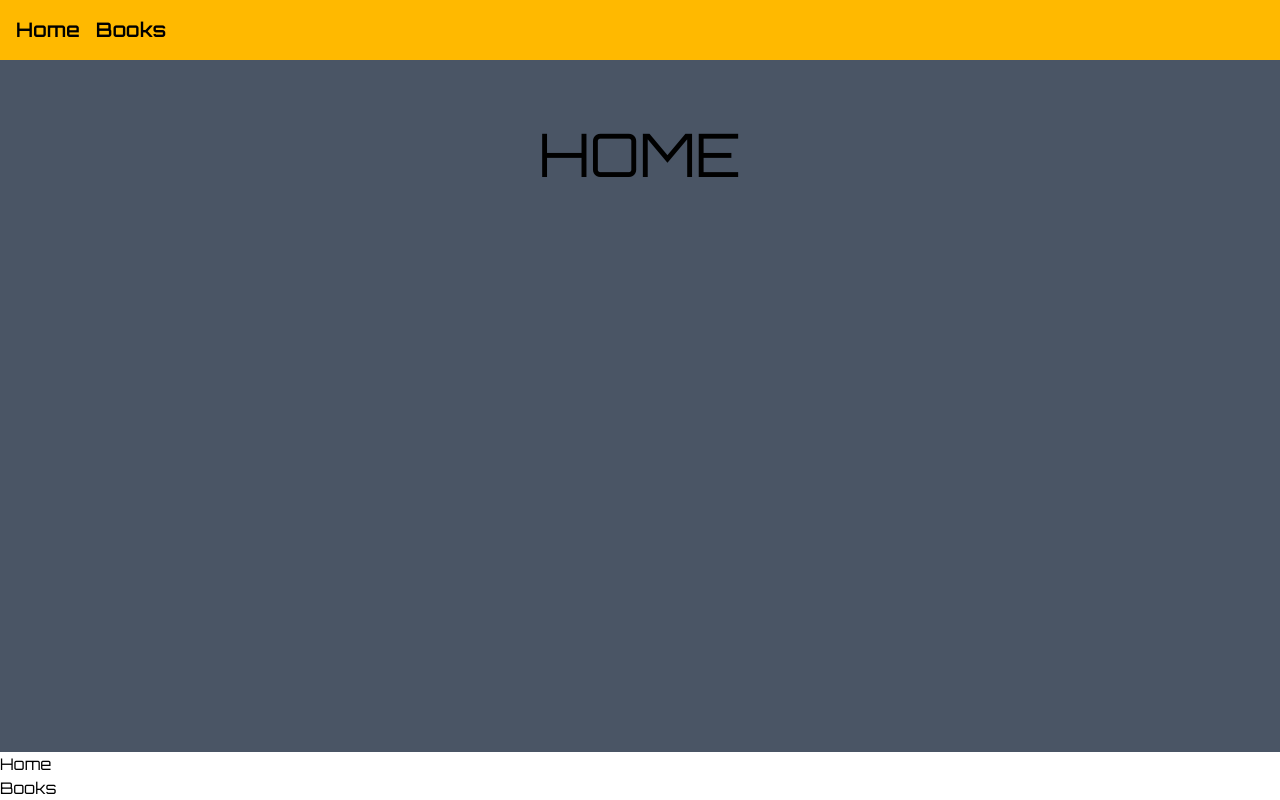
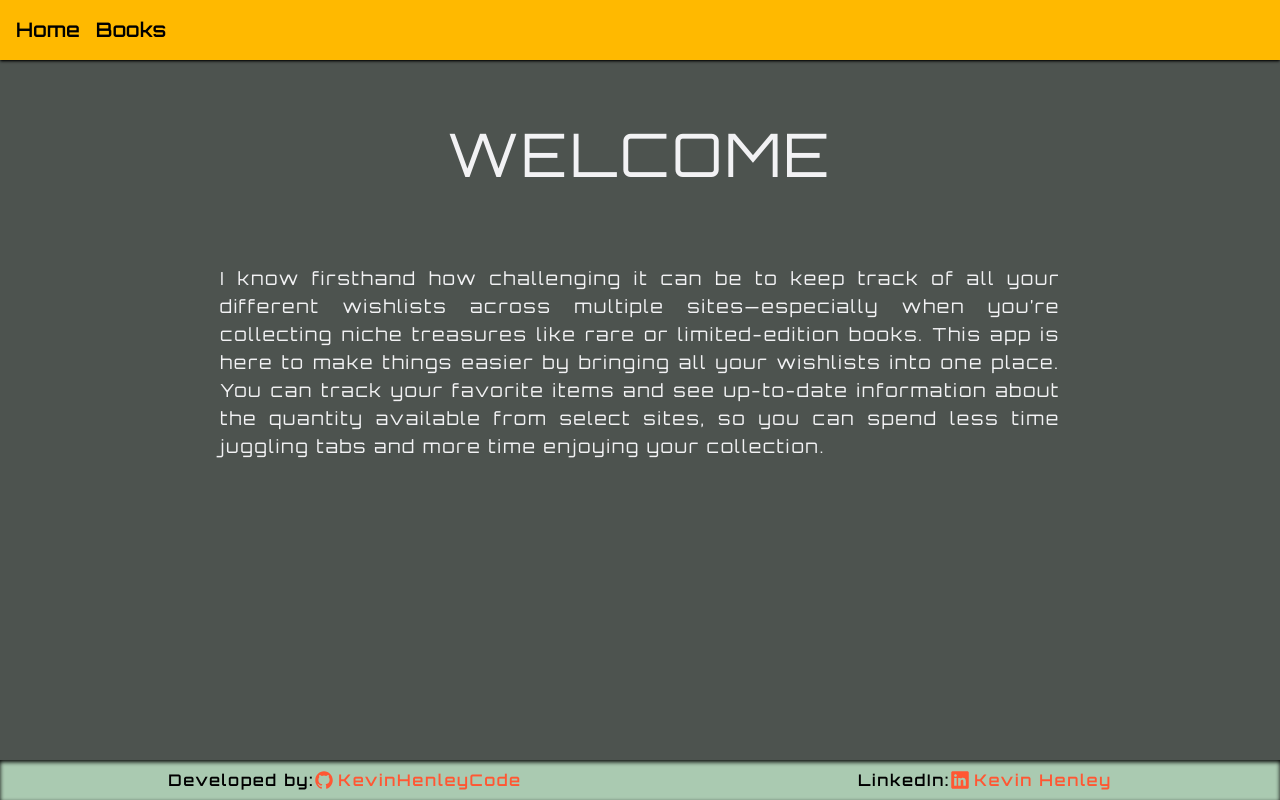
Before and after one commit to KevinHenleyCode/universal-wishlist, a Next.js app: page / in a window 1280 px wide. Built offline with nearby package versions, Linux system fonts and the light colour scheme.

Commit message:
upgraded the styling for Desktop screens

```diff
--- a/src/app/books/page.js
+++ b/src/app/books/page.js
@@ -1,6 +1,7 @@
 'use client'
-import { useState } from 'react'
+import { useState, useEffect } from 'react'
 import Image from 'next/image'
+import { CiImport } from 'react-icons/ci'
 import BookShelf from '@/components/hardware/BookShelf'
 
 const Books = () => {
@@ -35,27 +36,26 @@ const Books = () => {
     }
   }
 
+  useEffect(() => {
+    fetchAllData()
+  }, [])
+
   return (
     <div className='flex flex-col items-center justify-center'>
-      <h1 className='text-6xl'>BOOKS</h1>
-      <div className='mt-10'>
+      <h1 className='text-custom-white text-6xl tracking-wider'>BOOKS</h1>
+      <div className='mt-10 flex w-full items-center justify-end'>
+        <b className='text-custom-white mr-4 tracking-widest'>
+          Import Folio Books
+        </b>
         <button
           onClick={() => fetchProducts()}
-          className='rounded-3xl border-4 border-gray-800 bg-teal-400 p-4 hover:cursor-pointer'
+          className='bg-custom-green hover:bg-custom-green/80 border-custom-yellow hover:border-custom-yellow/70 hover:[&>svg]:text-custom-white/70 rounded-2xl border-2 p-2 shadow-md shadow-black transition-all duration-200 ease-in-out hover:cursor-pointer hover:shadow-sm hover:shadow-black/70'
         >
-          ADD TO DB
-        </button>
-      </div>
-      <div className='mt-20'>
-        <button
-          onClick={() => fetchAllData()}
-          className='rounded-3xl border-4 border-gray-800 bg-lime-400 p-4 hover:cursor-pointer'
-        >
-          PULL FROM DB
+          <CiImport className='text-2xl transition-all duration-200 ease-in-out' />
         </button>
       </div>
       <div className='flex justify-between gap-x-8'>
-        <span className='relative w-1/2'>
+        <span className='relative w-1/4'>
           <Image
             src={'/images/undraw_book-lover_f1dq.svg'}
             alt='Book Lover Image'
@@ -66,7 +66,7 @@ const Books = () => {
         <BookShelf
           books={books}
           shelfStyling={
-            'mt-10 grid h-[600px] w-1/2 grid-cols-12 gap-x-8 gap-y-4 overflow-y-scroll scrollbar scrollbar-thumb-amber-400 scrollbar-track-black/60 scrollbar-thin'
+            'h-[600px] w-3/4 grid grid-cols-12 gap-x-6 gap-y-4 bg-custom-gray mt-10 p-4 rounded-md inset-shadow-sm inset-shadow-black overflow-y-scroll scrollbar scrollbar-thumb-amber-400 scrollbar-track-black/60 scrollbar-thin'
           }
         />
       </div>
--- a/src/app/globals.css
+++ b/src/app/globals.css
@@ -4,4 +4,10 @@
 @theme inline {
   --font-sans: var(--font-orbitron);
   --font-orbitron: var(--font-orbitron);
+  --color-custom-yellow: #ffb900;
+  --color-custom-blue: #4a6386;
+  --color-custom-green: #aacab1;
+  --color-custom-gray: #4d534f;
+  --color-custom-white: #f2f2f4;
+  --color-custom-red: #ff5733;
 }
--- a/src/app/layout.js
+++ b/src/app/layout.js
@@ -20,7 +20,7 @@ const RootLayout = ({ children }) => {
     <html lang='en' className={orbitron.variable}>
       <body className={'flex min-h-screen flex-col antialiased'}>
         <NavBar />
-        <main className='flex-1 bg-gray-600 px-20 py-10'>{children}</main>
+        <main className='bg-custom-gray flex-1 px-20 py-10'>{children}</main>
         <FooterBar />
       </body>
     </html>
--- a/src/app/page.js
+++ b/src/app/page.js
@@ -3,7 +3,18 @@ import Image from 'next/image'
 export default function Home() {
   return (
     <div className='flex flex-col items-center justify-center pt-6'>
-      <h1 className='text-6xl'>HOME</h1>
+      <h1 className='text-custom-white text-6xl tracking-wider'>WELCOME</h1>
+      <section className='mt-20 flex justify-center'>
+        <p className='text-custom-white w-3/4 text-justify text-lg tracking-widest'>
+          I know firsthand how challenging it can be to keep track of all your
+          different wishlists across multiple sites—especially when you’re
+          collecting niche treasures like rare or limited-edition books. This
+          app is here to make things easier by bringing all your wishlists into
+          one place. You can track your favorite items and see up-to-date
+          information about the quantity available from select sites, so you can
+          spend less time juggling tabs and more time enjoying your collection.
+        </p>
+      </section>
     </div>
   )
 }
--- a/src/components/hardware/BookShelf.js
+++ b/src/components/hardware/BookShelf.js
@@ -4,16 +4,16 @@ const BookShelf = ({ books, shelfStyling }) => {
       {books.map((book) => (
         <span
           key={book.book_id}
-          className='col-span-6 rounded-lg border-2 border-yellow-400 bg-gray-300 p-8'
+          className='bg-custom-green hover:bg-custom-green/80 col-span-6 flex min-h-32 flex-col justify-between rounded-sm p-4 shadow-md shadow-black transition-all duration-200 ease-in-out'
         >
-          <h3 className='text-2xl font-bold'>{book.title}</h3>
+          <h3 className='text-xl font-bold'>{book.title}</h3>
           <span className='flex font-semibold'>
             <b className='mr-2'>Quantity: </b>
 
             {book.stock.quantity === null ? (
-              <p className='text-orange-800'>Out of Stock</p>
+              <p className='text-custom-red'>Out of Stock</p>
             ) : (
-              <p className='text-teal-600'>{book.stock.quantity}</p>
+              <p className='text-custom-blue'>{book.stock.quantity}</p>
             )}
           </span>
         </span>
--- a/src/components/navigation/FooterBar.js
+++ b/src/components/navigation/FooterBar.js
@@ -1,14 +1,28 @@
 import Link from 'next/link'
+import { IoLogoGithub, IoLogoLinkedin } from 'react-icons/io5'
 
 const FooterBar = () => {
   return (
-    <footer>
-      <ul>
-        <li>
-          <Link href={'/'}>Home</Link>
+    <footer className='bg-custom-green py-2 font-semibold tracking-widest inset-shadow-sm inset-shadow-black'>
+      <ul className='flex justify-around'>
+        <li className='flex items-center'>
+          Developed by:{' '}
+          <Link
+            href={'https://github.com/KevinHenleyCode'}
+            className='text-custom-red hover:text-custom-red/70 flex items-center transition-all duration-200 ease-in-out'
+          >
+            <IoLogoGithub className='mr-1 text-xl' />
+            KevinHenleyCode
+          </Link>
         </li>
-        <li>
-          <Link href={'books'}>Books</Link>
+        <li className='flex items-center'>
+          LinkedIn:
+          <Link
+            href={'https://www.linkedin.com/in/kevin-henley/'}
+            className='text-custom-red hover:text-custom-red/70 flex items-center transition-all duration-200 ease-in-out'
+          >
+            <IoLogoLinkedin className='mr-1 text-xl' /> Kevin Henley
+          </Link>
         </li>
       </ul>
     </footer>
--- a/src/components/navigation/NavBar.js
+++ b/src/components/navigation/NavBar.js
@@ -2,13 +2,23 @@ import Link from 'next/link'
 
 const NavBar = () => {
   return (
-    <nav className='sticky top-0 z-50 bg-amber-400 px-2 py-4'>
+    <nav className='bg-custom-yellow sticky top-0 z-50 px-2 py-4 shadow-sm shadow-black'>
       <ul className='flex text-xl font-semibold [&>li]:mx-2'>
         <li>
-          <Link href={'/'}>Home</Link>
+          <Link
+            href={'/'}
+            className='transition-all duration-200 ease-in-out hover:text-black/50'
+          >
+            Home
+          </Link>
         </li>
         <li>
-          <Link href={'/books'}>Books</Link>
+          <Link
+            href={'/books'}
+            className='transition-all duration-200 ease-in-out hover:text-black/50'
+          >
+            Books
+          </Link>
         </li>
       </ul>
     </nav>
```
